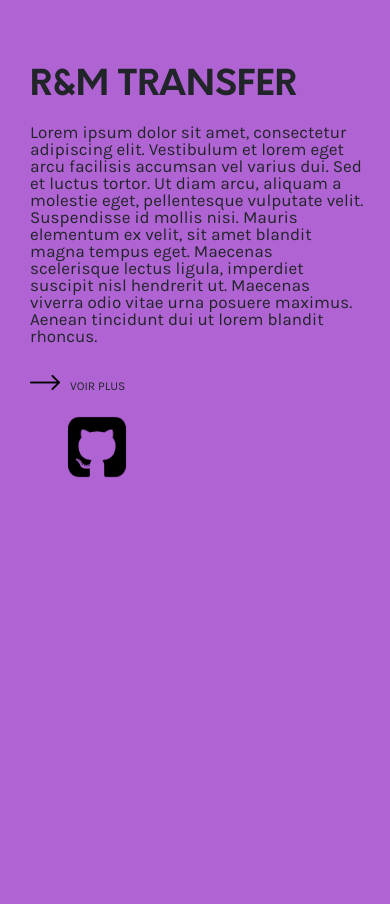
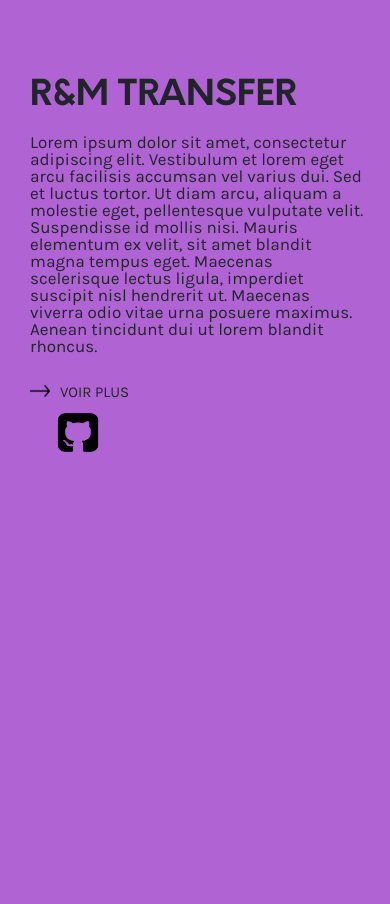
Before and after one commit to kvnbrnrd/Portfolio, a PHP site: page / in a window 390 px wide. Shown: the part 88-992 px from the top of the page. Run offline with PHP 8.4, Linux system fonts and the light colour scheme; some libraries are stand-ins or nearby versions.

Commit message:
[edit] -- responsive logo GitHub --

```diff
--- a/Assets/CSS/main.css
+++ b/Assets/CSS/main.css
@@ -277,9 +277,26 @@ table {
 
 	#voir
 	{
-	font-size: 1.2rem;
+	font-size: 1.5rem;
 	font-family: 'karla', 'Times New Roman', Times, serif;
 	}
+
+	#arrow-right
+	{
+		padding-right: 1rem;
+		width: 30px;
+		height: 12px;
+	}
+
+
+	#gitP
+	{
+		padding-top: 1rem;
+		margin-left: 1.3rem;
+		width: 7rem;
+		height: 5.5rem;
+	}
+
 }
 
 /* ******************************* Fin Media Queries ******************************************** */
```
